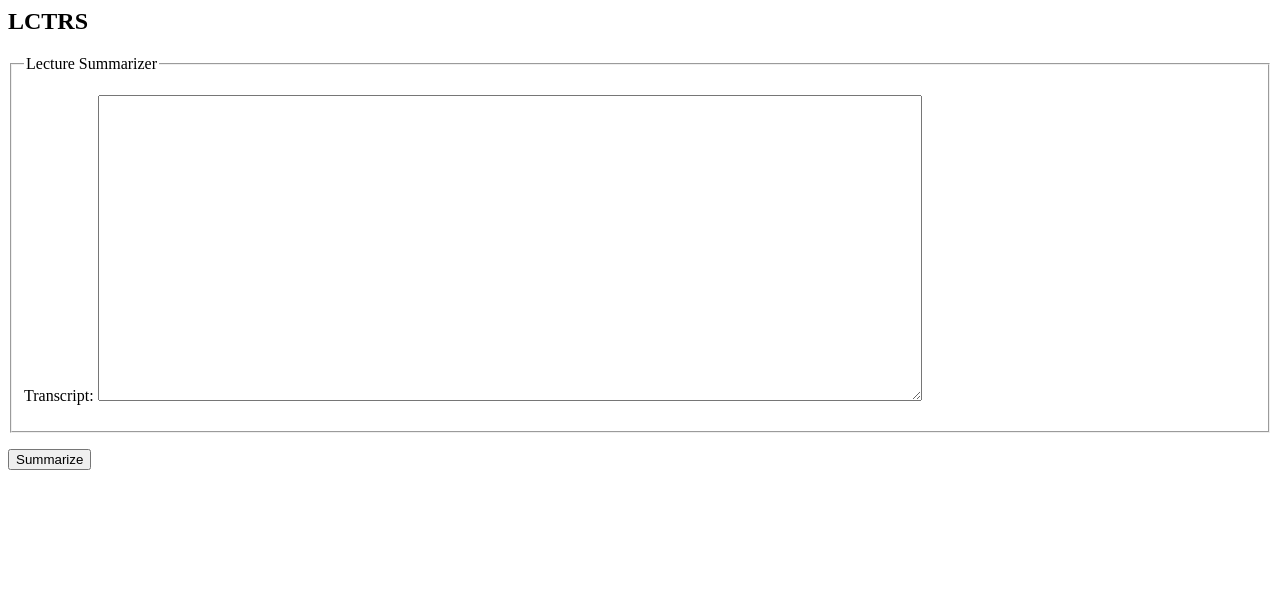
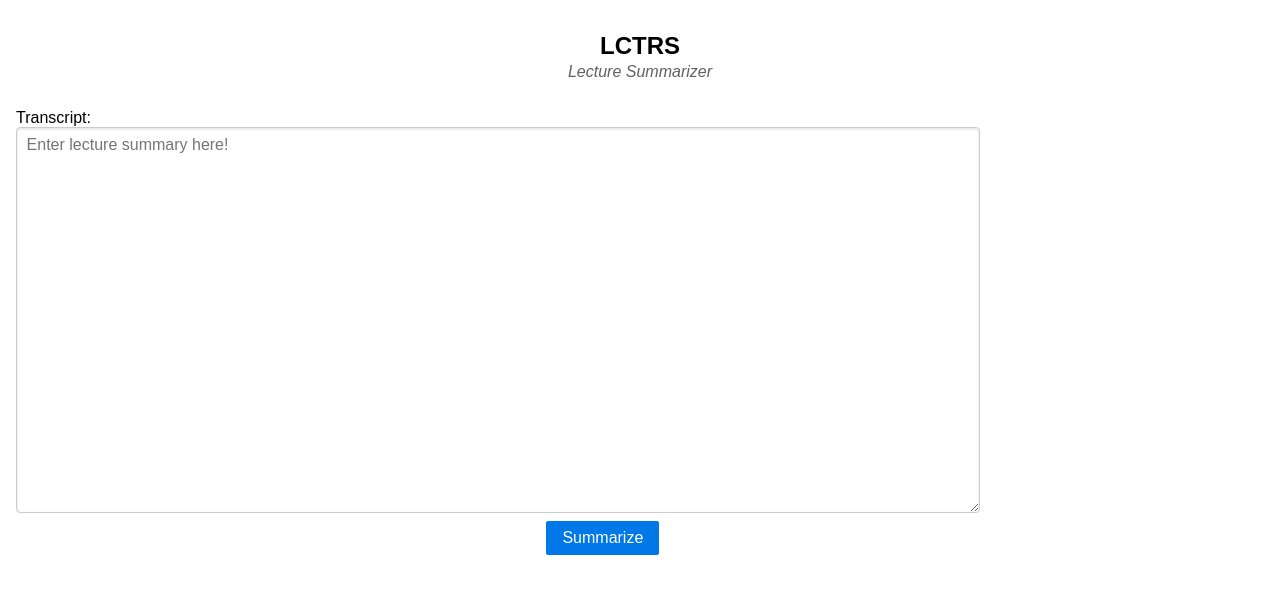
Before and after one commit to CS196Illinois/Group6, a Flask app: page / in a window 1280 px wide. Shown: the top 594 px of the page. Run offline with Flask 2, Linux system fonts and the light colour scheme; some libraries are stand-ins or nearby versions.

Commit message:
added basic ui

```diff
--- a/templates/index.html
+++ b/templates/index.html
@@ -1,33 +1,34 @@
 <html lang="en"><head>
 	<meta http-equiv="Content-Type" content="text/html; charset=utf-8">
 	<title>LCTRS</title>
-	<meta name="author" content="Nathan Borror">
+  <meta name="author" content="Nathan Borror">
+  <link rel="stylesheet" href="https://unpkg.com/purecss@2.0.3/build/pure-min.css">
+  <link rel="stylesheet" href= "style.css">
 </head>
 <body>
 
 <div id="page">
   <div id="body" class="wrapper">
     <div id="introduction">
-      <h2>LCTRS</h2>
-      <form action="." method="post" class="hform">
+      <div class="title">
+        <h2>LCTRS</h2>
+          <span class="subtitle">Lecture Summarizer</span>
+      </div>
+      <form action="." method="post" class="pure-form pure-form-aligned">
         <fieldset>
-          <legend>Lecture Summarizer</legend>
-          <p><label>Transcript:</label>
-            <textarea name="transcript" rows="20" cols="100"></textarea></p>
+            <label>Transcript:</label>
+            <div class = "full-width"></div>
+            <textarea name="transcript" rows="20" cols="100" placeholder="Enter lecture summary here!"></textarea>
+            <div class = "full-width"></div>
+            <div class = "summarizebtn">
+              <button type="submit" name="submit" class="pure-button pure-button-primary">Summarize</button>
+            </div>
         </fieldset>
-        <p><input type="submit" name="submit" value="Summarize" class="button"></p>
       </form>
-
-
-
     </div>
-
   </div>
 
-<p class="summary"> {{data}} </p>
+<div class="summary"> {{data}} </div>
 </div>
-
-
-
-
-</body></html>
+</body>
+</html>
--- /dev/null
+++ b/templates/style.css
@@ -0,0 +1,34 @@
+.full-width {
+    width:100%;
+}
+.title {
+    width: 100%;
+    margin: auto;
+    text-align: center;
+    padding-top: .75rem;
+}
+.wrapper {
+    padding-left: 1.0rem;
+    padding-right: 1.0rem;
+}
+.subtitle {
+    display: block;
+    font-size: 1em;
+    margin-top: -1.0em;
+    margin-bottom: 1.33em;
+    margin-left: 0;
+    margin-right: 0;
+    font-style: italic;
+    color: #606060;
+  }
+h4 {
+    margin-bottom: 0.1rem;
+}
+.summarizebtn {
+    width:15%;
+    margin:0.5em auto;
+}
+.summary {
+    width:100%;
+    padding:1.0rem;
+}
```
Also changed, not shown: 1 other file.
